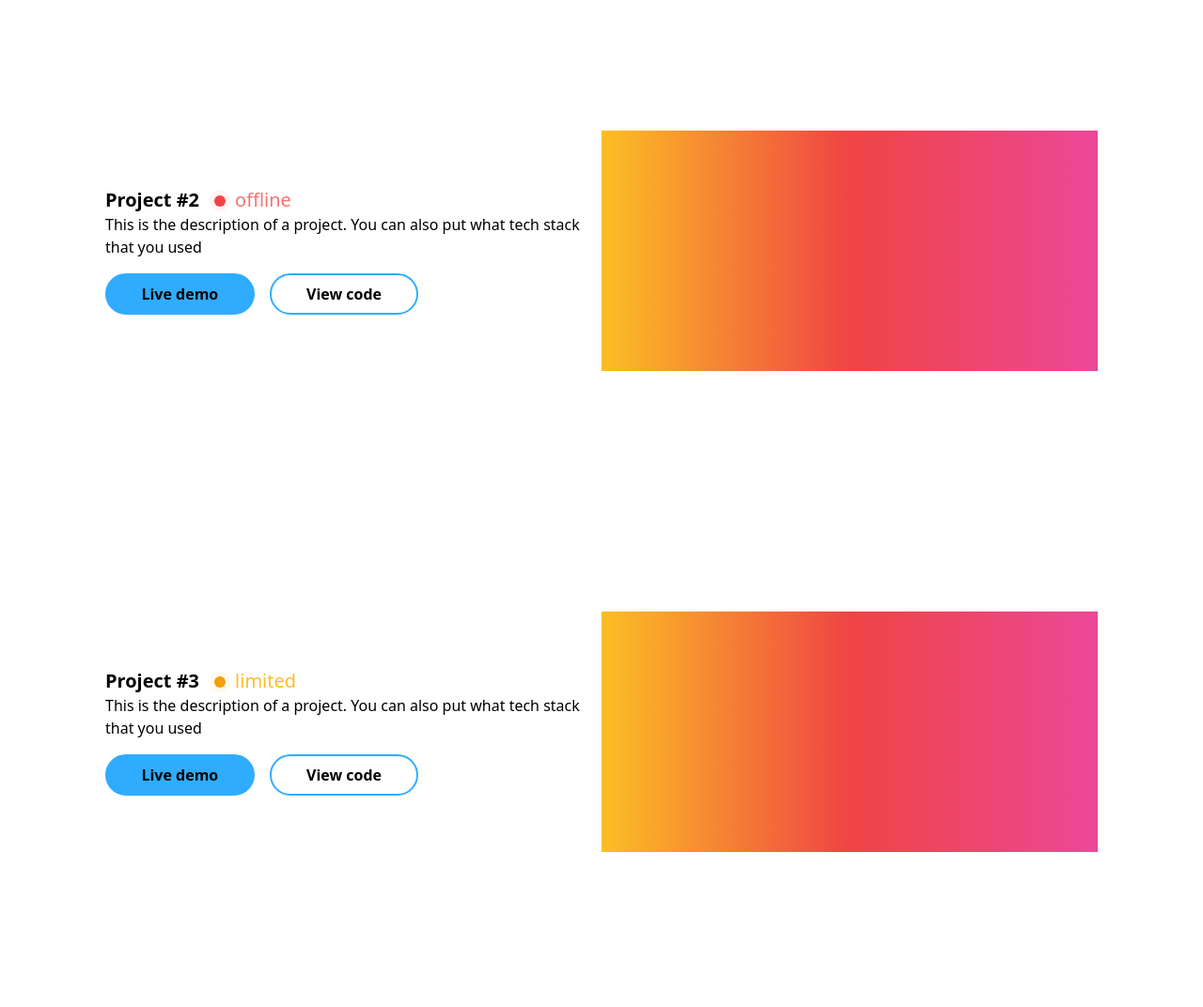
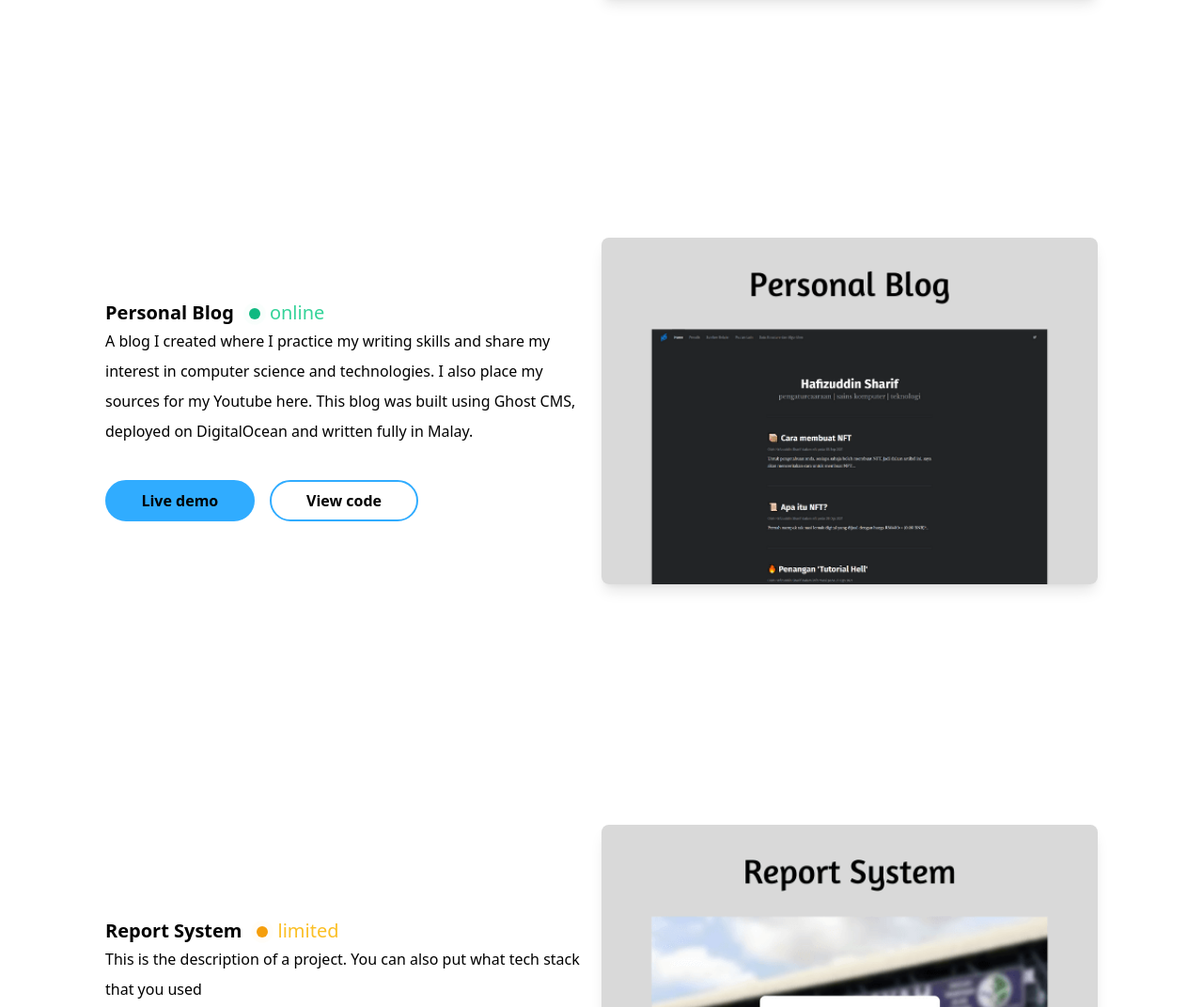
Before and after one commit to HafizuddinSharif/gatsby-portfolio, a Gatsby site: page / in a window 1280 px wide. Shown: the part 2785-3857 px from the top of the page at 94% size. Built offline with nearby package versions, Linux system fonts and the light colour scheme; Gatsby itself is replaced by a stand-in of ours.

Commit message:
Added projects

```diff
--- a/gatsby-config.js
+++ b/gatsby-config.js
@@ -15,5 +15,6 @@ module.exports = {
     `gatsby-plugin-image`,
     `gatsby-plugin-sharp`,
     `gatsby-transformer-sharp`,
+    `gatsby-plugin-react-helmet`,
   ],
 };
--- a/package.json
+++ b/package.json
@@ -18,9 +18,11 @@
     "autoprefixer": "^10.3.3",
     "emailjs-com": "^3.2.0",
     "gatsby": "^3.13.0",
+    "gatsby-cli": "^3.14.0",
     "gatsby-plugin-image": "^1.13.0",
     "gatsby-plugin-manifest": "^3.13.0",
     "gatsby-plugin-postcss": "^4.13.0",
+    "gatsby-plugin-react-helmet": "^4.14.0",
     "gatsby-plugin-sharp": "^2.14.4",
     "gatsby-plugin-sitemap": "^4.9.0",
     "gatsby-source-filesystem": "^3.13.0",
@@ -28,6 +30,7 @@
     "postcss": "^8.3.6",
     "react": "^17.0.1",
     "react-dom": "^17.0.1",
+    "react-helmet": "^6.1.0",
     "react-spring": "^9.2.4",
     "tailwindcss": "^2.2.9"
   }
--- a/src/components/button/button.js
+++ b/src/components/button/button.js
@@ -9,7 +9,7 @@ const button = ({text, isFill, isBgDark, link}) => {
     }
 
     return (
-        <a className="col-span-3 lg:col-span-2 rounded-full py-2 lg:mt-4 cursor-pointer" style={style} href={link}>
+        <a className="col-span-3 lg:col-span-2 rounded-full py-2 lg:mt-4 cursor-pointer" style={style} href={link} target="_blank" rel="noreferrer">
             <p className="font-bold text-center">{text}</p>
         </a>
     )
--- a/src/components/projects/projectblock/projectblock.js
+++ b/src/components/projects/projectblock/projectblock.js
@@ -7,16 +7,16 @@ const projectblock = ({ title, description, imageSrc, demoLink, codeLink, status
     return (
         <div className="relative lg:py-32 py-10 grid grid-cols-1 lg:grid-cols-2 gap-y-4">
 
-            <div className="col-span-1 bg-gradient-to-r from-yellow-400 via-red-500 to-pink-500 h-64 w-100 lg:order-2">
-            </div>
+            <img className="col-span-1 mx-auto w-full max-w-2xl lg:order-2 rounded-lg shadow-lg mb-5 lg:mb-0" src={imageSrc} alt="project pic">
+            </img>
 
             <div className="col-span-1 my-auto mr-5 lg:order-1">
                 <h3 className="text-xl font-bold">
                     {title}&nbsp;&nbsp;&nbsp;
                     <Status status={status} />
                 </h3>
-                <p>{description}</p>
-                <div className="grid grid-cols-6 w-full gap-4">
+                <p className="leading-loose">{description}</p>
+                <div className="grid grid-cols-6 w-full gap-4 mt-5">
                     <Button text="Live demo" isFill={true} isBgDark={false} link={demoLink} />
                     <Button text="View code" isFill={false} isBgDark={false} link={codeLink} />
                 </div>
--- a/src/components/projects/projects.js
+++ b/src/components/projects/projects.js
@@ -1,13 +1,18 @@
 import React from 'react'
 import ProjectBlock from './projectblock/projectblock'
 
-const projects = () => {
+const projects = ({ projectList }) => {
     return (
         <div className="px-5 py-24 lg:px-28 grid grid-cols-1">
             <h1 className="text-3xl font-bold"><span className="text-secondary">Projects</span> that I did</h1>
-            <ProjectBlock title="Project #1" description="This is the description of a project. You can also put what tech stack that you used" status="online" />
-            <ProjectBlock title="Project #2" description="This is the description of a project. You can also put what tech stack that you used" status="offline" />
-            <ProjectBlock title="Project #3" description="This is the description of a project. You can also put what tech stack that you used" status="limited" />
+            { projectList.map( (item, index) =>  <ProjectBlock
+            key={index}
+            title={item.name}
+            description={item.description}
+            status={item.status}
+            imageSrc={item.imageSrc}
+            codeLink={item.codeLink}
+            demoLink={item.demoLink} />) }
         </div>
     )
 }
--- a/src/pages/index.js
+++ b/src/pages/index.js
@@ -1,5 +1,7 @@
 import * as React from "react"
 import '../styles/global.css';
+
+import { Helmet } from "react-helmet"
 
 import Hero from "../components/hero/hero";
 import BriefIntro from "../components/briefintro/briefintro";
@@ -29,6 +31,11 @@ import figma from "../images/icons/other/figma.svg"
 import jira from "../images/icons/other/jira.svg"
 // import digitalocean from "../images/icons/other/digitalocean.svg"
 import wordpress from "../images/icons/other/wordpress.svg"
+
+// Importing project images
+import covid19 from "../images/projects/covid-19.png"
+import personalBlog from "../images/projects/personal-blog.png"
+import reportSystem from "../images/projects/report-system.png"
 
 // markup
 const IndexPage = () => {
@@ -61,10 +68,40 @@ const IndexPage = () => {
     ],
   }
 
-  const projectList = []
+  const projectList = [
+    {
+      name: "Covid-19 Tracker",
+      description: "A React web app that allows you to know the total number of confirmed cases based on the selected countries. This app was built using React, COVID-19 API, Bootstrap, and deployed on Vercel.",
+      demoLink: "https://covid-tracker-woad-eight.vercel.app/",
+      codeLink: "https://github.com/HafizuddinSharif/covid-19-graph",
+      imageSrc: covid19,
+      status: "online"
+    },
+    {
+      name: "Personal Blog",
+      description: "A blog I created where I practice my writing skills and share my interest in computer science and technologies. I also place my sources for my Youtube here. This blog was built using Ghost CMS, deployed on DigitalOcean and written fully in Malay. ",
+      demoLink: "https://blog.hafizuddinsharif.com/",
+      codeLink: "",
+      imageSrc: personalBlog,
+      status: "online"
+    },
+    {
+      name: "Report System",
+      description: "This is the description of a project. You can also put what tech stack that you used",
+      demoLink: "https://sihidayah-aduan.herokuapp.com/aduan",
+      codeLink: "https://github.com/HafizuddinSharif/SistemAduanSIHidayah",
+      imageSrc: reportSystem,
+      status: "limited"
+    },
+  ]
 
   return (
     <div className="">
+      <Helmet>
+          <meta charSet="utf-8" />
+          <title>Hafizuddin Sharif</title>
+        </Helmet>
+
       {/* Page section */}
       <Hero />
       <BriefIntro />
```
Also changed, not shown: src/images/projects/covid-19.png (added), src/images/projects/personal-blog.png (added), src/images/projects/report-system.png (added), 4 other files.
